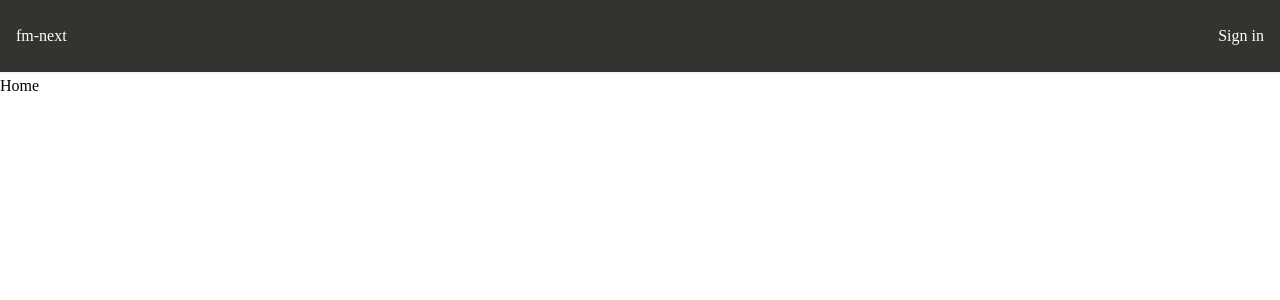
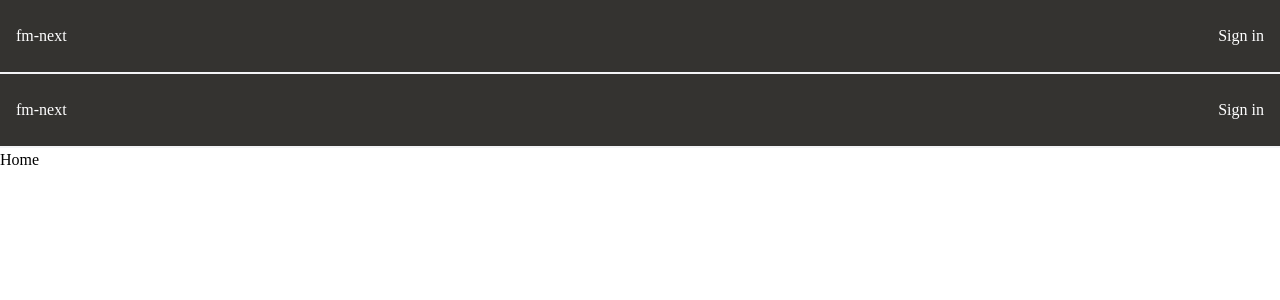
Before and after one commit to fra-malagisi/fm-next, a Next.js app: page / in a window 1280 px wide. Shown: the top 300 px of the page. Built offline with nearby package versions, Linux system fonts and the light colour scheme; no server answers; the database is empty.

Commit message:
fix: wrap content in layout

```diff
--- a/pages/_app.tsx
+++ b/pages/_app.tsx
@@ -1,6 +1,11 @@
+import { Layout } from 'components/layout';
 import { AppProps } from 'next/app';
 import '../styles/global.css';
 
-const MyApp = ({ Component, pageProps }: AppProps) => <Component {...pageProps} />;
+const MyApp = ({ Component, pageProps }: AppProps) => (
+  <Layout>
+    <Component {...pageProps} />
+  </Layout>
+);
 
 export default MyApp;
```
